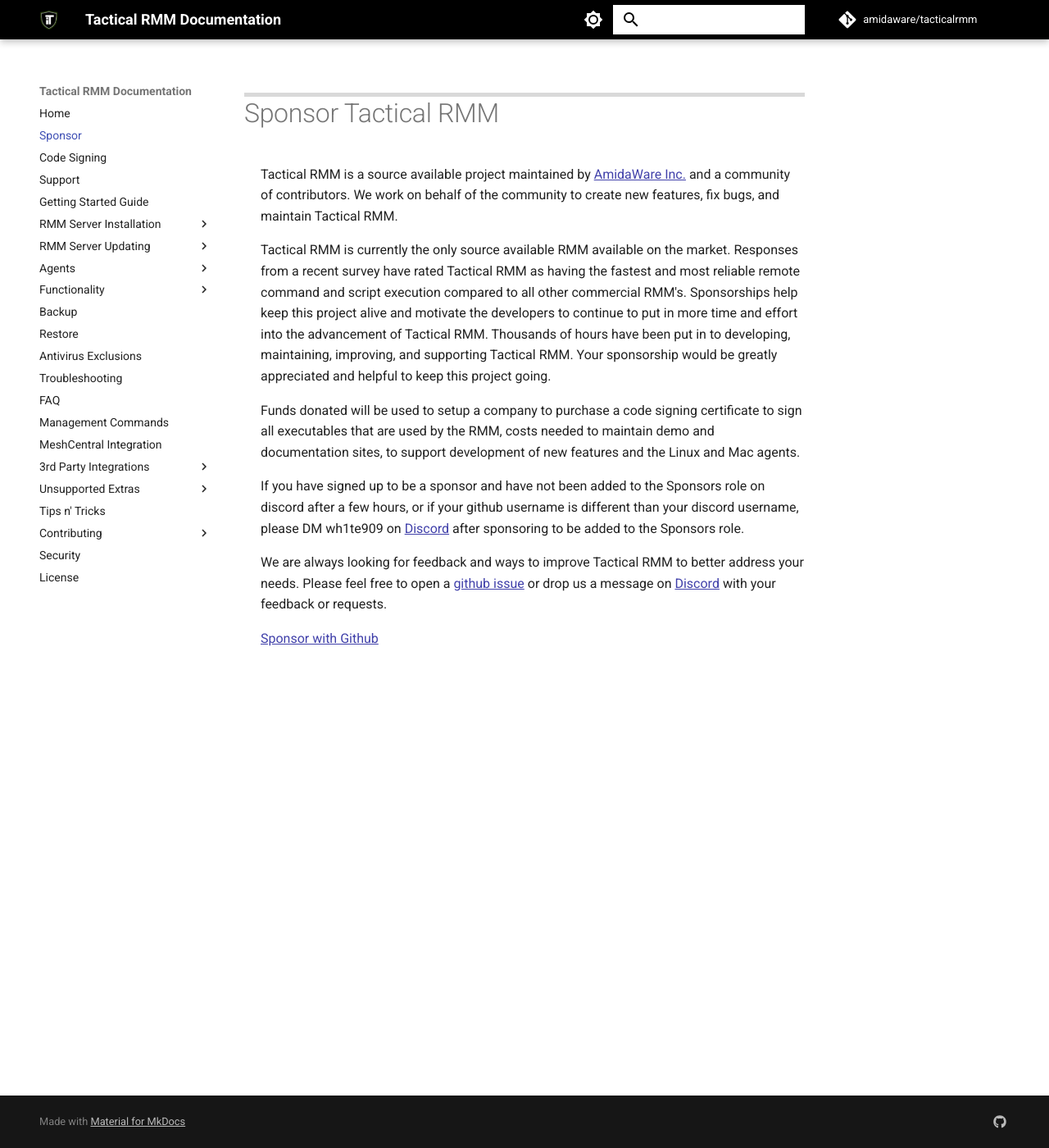
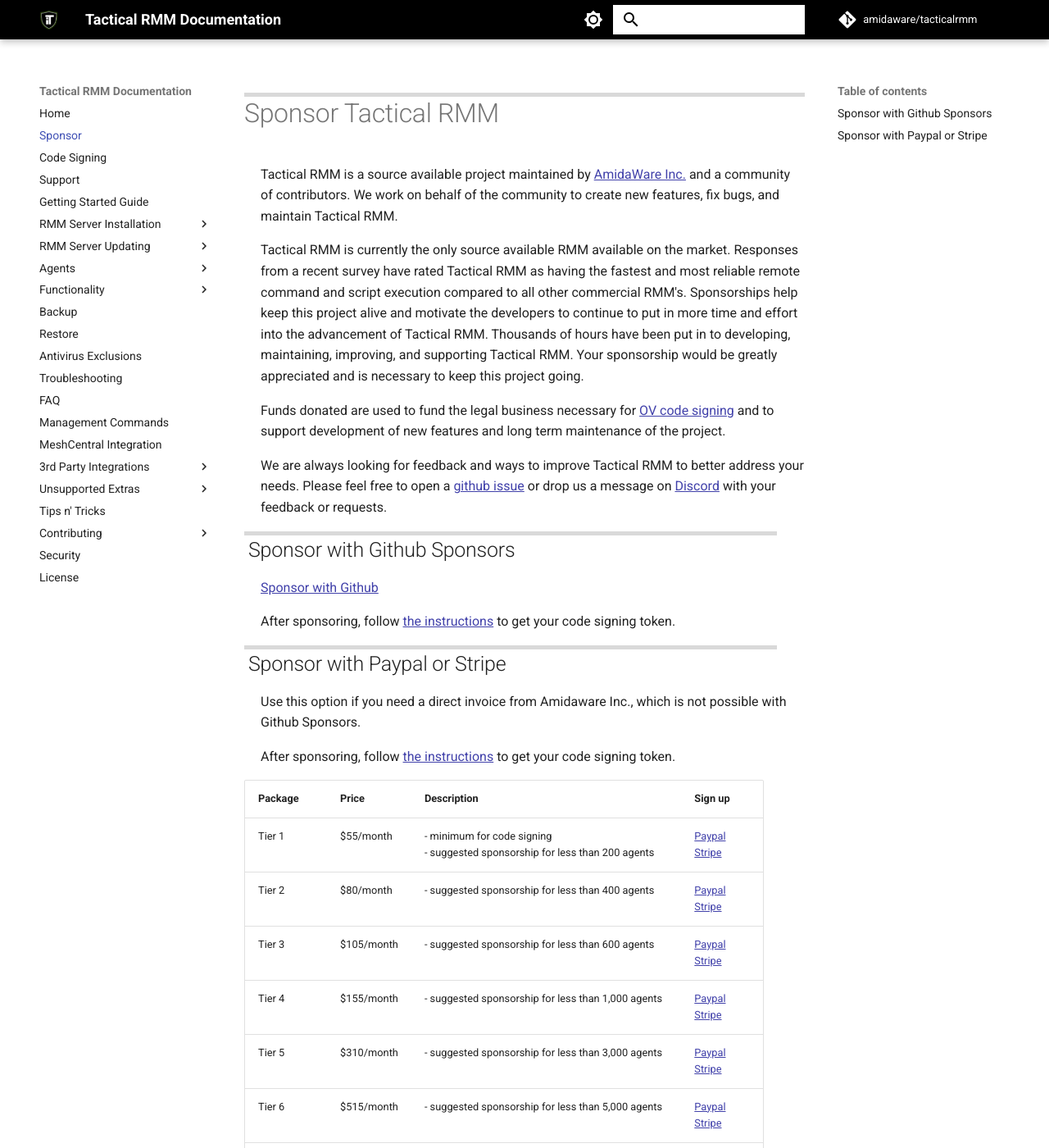
Before and after one commit to amidaware/trmm-docs, an MkDocs documentation site: the page built from docs/sponsor.md, in a window 1280 px wide and 1400 px high. Shown: the whole window at 82% size. Built offline with MkDocs 1.6.1 and Material for MkDocs 9.7.7, drawn with Linux system fonts in a browser that asks for light colours; comment, search, counter and statistics services are not loaded; some of the changed text lies outside the part shown.

Commit message:
update with new sponsorship instructions

```diff
--- a/docs/sponsor.md
+++ b/docs/sponsor.md
@@ -2,12 +2,29 @@
 
 Tactical RMM is a source available project maintained by [AmidaWare Inc.](https://github.com/amidaware) and a community of contributors. We work on behalf of the community to create new features, fix bugs, and maintain Tactical RMM.
 
-Tactical RMM is currently the only source available RMM available on the market. Responses from a recent survey have rated Tactical RMM as having the fastest and most reliable remote command and script execution compared to all other commercial RMM's. Sponsorships help keep this project alive and motivate the developers to continue to put in more time and effort into the advancement of Tactical RMM. Thousands of hours have been put in to developing, maintaining, improving, and supporting Tactical RMM. Your sponsorship would be greatly appreciated and helpful to keep this project going.
+Tactical RMM is currently the only source available RMM available on the market. Responses from a recent survey have rated Tactical RMM as having the fastest and most reliable remote command and script execution compared to all other commercial RMM's. Sponsorships help keep this project alive and motivate the developers to continue to put in more time and effort into the advancement of Tactical RMM. Thousands of hours have been put in to developing, maintaining, improving, and supporting Tactical RMM. Your sponsorship would be greatly appreciated and is necessary to keep this project going.
 
-Funds donated will be used to setup a company to purchase a code signing certificate to sign all executables that are used by the RMM, costs needed to maintain demo and documentation sites, to support development of new features and the Linux and Mac agents.
-
-If you have signed up to be a sponsor and have not been added to the Sponsors role on discord after a few hours, or if your github username is different than your discord username, please DM wh1te909 on [Discord](https://discord.gg/upGTkWp) after sponsoring to be added to the Sponsors role.
+Funds donated are used to fund the legal business necessary for [OV code signing](code_signing.md#why-should-i-pay-for-code-signing) and to support development of new features and long term maintenance of the project.
 
 We are always looking for feedback and ways to improve Tactical RMM to better address your needs. Please feel free to open a [github issue](https://github.com/amidaware/tacticalrmm/issues) or drop us a message on [Discord](https://discord.gg/upGTkWp) with your feedback or requests.
 
+## Sponsor with Github Sponsors
 [Sponsor with Github](https://github.com/sponsors/amidaware)
+
+After sponsoring, follow [the instructions](code_signing.md#code-signing) to get your code signing token.
+
+## Sponsor with Paypal or Stripe
+
+Use this option if you need a direct invoice from Amidaware Inc., which is not possible with Github Sponsors.
+
+After sponsoring, follow [the instructions](code_signing.md#code-signing) to get your code signing token.
+
+| Package | Price | Description | Sign up |
+| --- | --- | --- | --- |
+| Tier 1 | $55/month | - minimum for code signing<br>- suggested sponsorship for less than 200 agents | [Paypal](https://www.paypal.com/webapps/billing/plans/subscribe?plan_id=P-8GF46962LC4592048MPWTBJY) <br />[Stripe](https://buy.stripe.com/cN228t4lD6Qc1Ak7ss) |
+| Tier 2 | $80/month | - suggested sponsorship for less than 400 agents | [Paypal](https://www.paypal.com/webapps/billing/plans/subscribe?plan_id=P-8N5333625F157823NMPWTDQI) <br />[Stripe](https://buy.stripe.com/4gwdRb6tL1vSceYeUW) |
+| Tier 3 | $105/month | - suggested sponsorship for less than 600 agents | [Paypal](https://www.paypal.com/webapps/billing/plans/subscribe?plan_id=P-63E24030E6802431TMPWURDY) <br />[Stripe](https://buy.stripe.com/aEU28t19r0rOfraeUX) |
+| Tier 4 | $155/month | - suggested sponsorship for less than 1,000 agents | [Paypal](https://www.paypal.com/webapps/billing/plans/subscribe?plan_id=P-3D6045112C172261AMPWURVI) <br />[Stripe](https://buy.stripe.com/fZe8wR8BT0rOgvedQU) |
+| Tier 5 | $310/month | - suggested sponsorship for less than 3,000 agents | [Paypal](https://www.paypal.com/webapps/billing/plans/subscribe?plan_id=P-20P602963T9792143MPWU43I) <br />[Stripe](https://buy.stripe.com/fZecN719r6Qc1Ak3ch) |
+| Tier 6 | $515/month | - suggested sponsorship for less than 5,000 agents | [Paypal](https://www.paypal.com/webapps/billing/plans/subscribe?plan_id=P-0YT33416MJ034200HMPWU5SY) <br />[Stripe](https://buy.stripe.com/fZe3cx05n7Ugen628e) |
+| Tier 7 | $850/month | - suggested sponsorship for less than 10,000 agents | [Paypal](https://www.paypal.com/webapps/billing/plans/subscribe?plan_id=P-8XU123051W432983WMPWVELQ) <br />[Stripe](https://buy.stripe.com/4gw7sN8BT2zWceYfZ5) |
```
Also changed, not shown: docs/code_signing.md (+18 -4 lines), docs/images/code_signing_ticket_layout.png (added).
